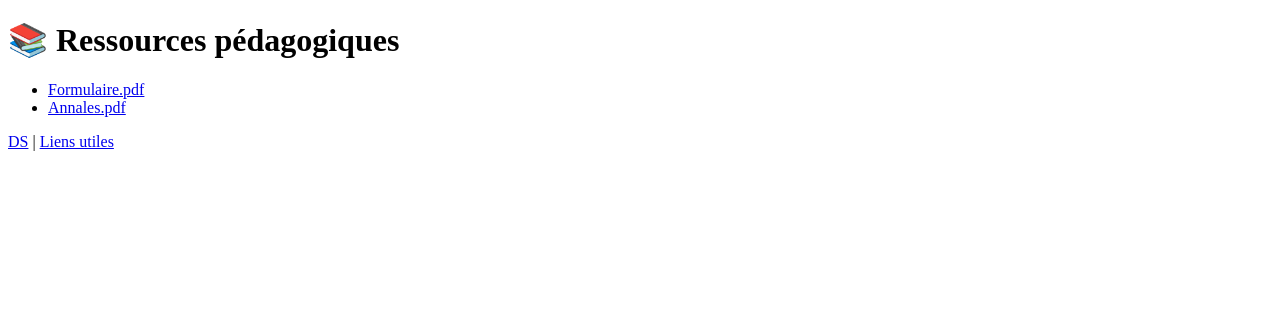
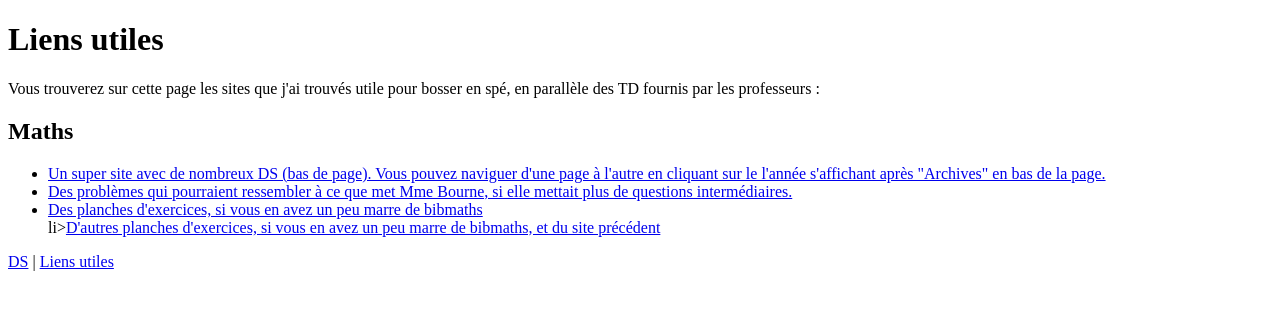
Before and after one commit to Babou-69/ArchivesCapECL, a plain HTML site: page liens.html in a window 1280 px wide. Drawn offline with Linux system fonts and the light colour scheme.

Commit message:
Addes useful math links

```diff
--- a/liens.html
+++ b/liens.html
@@ -6,10 +6,15 @@
   <title>Ressources - Archives CapECL</title>
 </head>
 <body>
-  <h1>📚 Ressources pédagogiques</h1>
+  <h1> Liens utiles</h1>
+	Vous trouverez sur cette page les sites que j'ai trouvés utile pour bosser en spé, en parallèle des TD fournis par les professeurs :
+	<h2> Maths</h1>
   <ul>
-    <li><a href="Ressources/Formulaire.pdf" target="_blank">Formulaire.pdf</a></li>
-    <li><a href="Ressources/Annales.pdf" target="_blank">Annales.pdf</a></li>
+    <li><a href="https://www.normalesup.org/~dconduche/prepas/PC/index.html#DM" target="_blank">Un super site avec de nombreux DS (bas de page). Vous pouvez naviguer d'une page à l'autre en cliquant sur le l'année s'affichant après "Archives" en bas de la page.</a></li>
+    <li><a href="https://laminehoucin.blogspot.com/" target="_blank">Des problèmes qui pourraient ressembler à ce que met Mme Bourne, si elle mettait plus de questions intermédiaires.</a></li>
+    <li><a href="https://www.xif.fr/public/pr%C3%A9pas-dupuy-de-l%C3%B4me-maths/" target="_blank">Des planches d'exercices, si vous en avez un peu marre de bibmaths</a></li>
+    li><a href="https://maths-france.fr/math-spe/exercices/" target="_blank">D'autres planches d'exercices, si vous en avez un peu marre de bibmaths, et du site précédent</a></li>
+
   </ul>
   <nav>
     <a href="index.html">DS</a> |
```
Also changed, not shown: ressources.html (+1 -1 lines).
